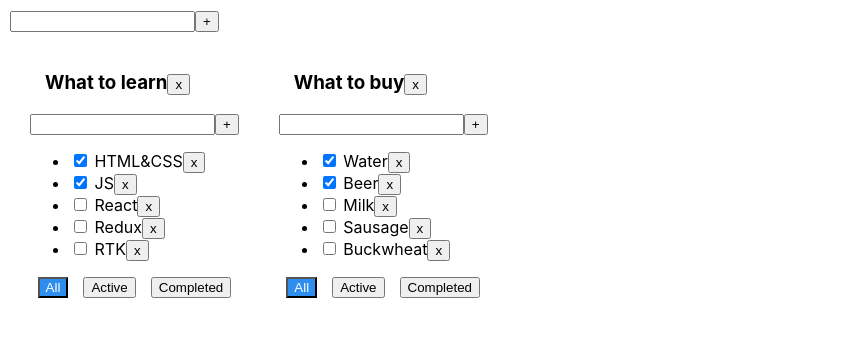
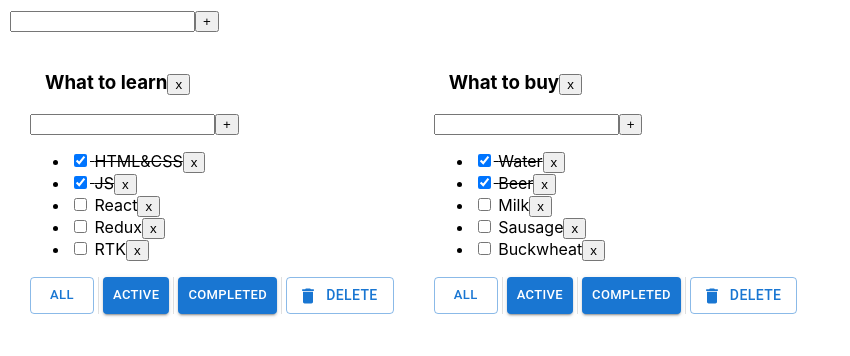
Before and after one commit to Maystrenko-Alex/Todolist, a React (Create React App) app: page / in a window 1280 px wide. Shown: the top 356 px of the page, without its empty margins (0-850 px from the left). Built offline with nearby package versions, Linux system fonts and the light colour scheme.

Commit message:
less07 - add materialUI and add Button, Stack

```diff
--- a/package.json
+++ b/package.json
@@ -3,6 +3,10 @@
   "version": "0.1.0",
   "private": true,
   "dependencies": {
+    "@emotion/react": "^11.10.4",
+    "@emotion/styled": "^11.10.4",
+    "@mui/icons-material": "^5.10.9",
+    "@mui/material": "^5.10.11",
     "@testing-library/jest-dom": "^5.16.5",
     "@testing-library/react": "^13.4.0",
     "@testing-library/user-event": "^13.5.0",
--- a/src/App.css
+++ b/src/App.css
@@ -25,6 +25,9 @@
   display: flex;
   justify-content: space-around;
 }
+.btnBlock button {
+  /* margin: 2px; */
+}
 .error {
   border: 1px solid red;
   outline: none;
--- a/src/TodoList.tsx
+++ b/src/TodoList.tsx
@@ -1,3 +1,5 @@
+import { Button, Divider, Stack} from "@mui/material"
+import DeleteIcon from '@mui/icons-material/Delete';
 import { ChangeEvent } from "react"
 import AddItemForm from "./AddItemForm"
 import { FilterValuesType, TaskType } from "./App"
@@ -26,8 +28,9 @@ export const TodoList = (props: TodoListPropsType) => {
     }
     const changeTaskTitle = (newTitle: string) => props.changeTaskTitle(newTitle, task.id, props.id);
     return (
-      <li key={task.id}>
+      <li key={task.id} className={task.isDone ? 'isDone' : ''}>
         <input
+
           type="checkbox"
           checked={task.isDone}
           onChange={changeTaskStatusHandler} />
@@ -55,9 +58,24 @@ export const TodoList = (props: TodoListPropsType) => {
         {props.tasks.length ? tasksList : <span>Your taskslist is empty...</span>}
       </ul>
       <div className={'btnBlock'}>
-        <button className={(props.filter === 'all') ? 'activeBtn' : ''} onClick={handlerCreator('all')}>All</button>
-        <button className={props.filter === 'active' ? 'activeBtn' : ''} onClick={handlerCreator('active')}>Active</button>
-        <button className={props.filter === 'completed' ? 'activeBtn' : ''} onClick={handlerCreator('completed')}>Completed</button>
+      <Stack spacing={0.5} direction="row" divider={<Divider  orientation="vertical"/>}>
+        <Button
+          size='small'
+          variant = { (props.filter === 'all') ? 'outlined' : 'contained'}
+          onClick={handlerCreator('all')}
+        >All</Button>
+        <Button
+          size='small'
+          variant={ (props.filter === 'active') ? 'outlined' : 'contained'}
+          onClick={handlerCreator('active')}
+        >Active</Button>
+        <Button
+          size='small'
+          variant={ (props.filter === 'completed') ? 'outlined' : 'contained'}
+          onClick={handlerCreator('completed')}
+        >Completed</Button>
+        <Button variant="outlined" startIcon={<DeleteIcon />} > Delete</Button>
+        </Stack>
       </div>
     </div>
   );
```
Also changed, not shown: 1 other file (tests, documents, lock files or other folders).
